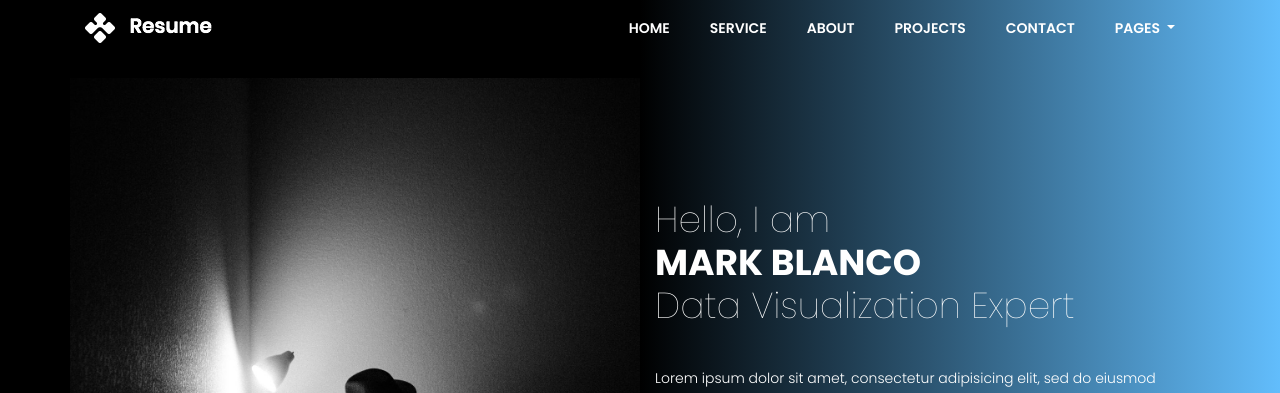
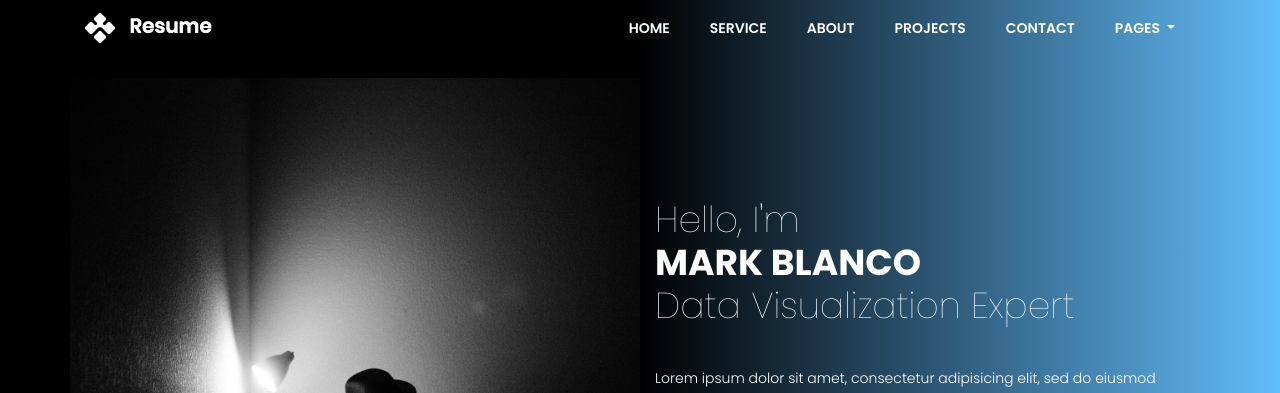
Before and after one commit to boombranco/boombranco.github.io, a Jekyll site: the page index.html, which Jekyll copies as it is, in a window 1280 px wide. Shown: the top 393 px of the page. Built offline with Jekyll 4.4.1, drawn with Linux system fonts in a browser that asks for light colours; nearby versions of some CDN libraries.

Commit message:
restarting my update to website

```diff
--- a/css/main.css
+++ b/css/main.css
@@ -2153,11 +2153,13 @@
   }
 }
 
+/*
 @media (max-width: 991px) {
   .banner-left h1 br {
     display: none;
   }
 }
+*/
 
 @media (max-width: 1199px) {
   .banner-left h1 {
@@ -2181,7 +2183,7 @@
   margin-top: 30px;
 }
 
-@media (max-width: 800px) {
+@media (max-width: 992px) {
   .banner-right {
     margin-top: 30px;
     margin-bottom: 30px;
--- a/index.html
+++ b/index.html
@@ -71,8 +71,10 @@
 					</div>
 					<div class="col-lg-6 col-md-12 banner-left">
 						<h1 class="text-white">
-							Hello, I am <br>
-							<span>Mark Blanco</span> <br>
+							Hello, I'm
+							<br>
+							<span>Mark Blanco</span>
+							<br>
 							Data Visualization Expert
 						</h1>
 						<p class="mx-auto text-white  mt-20 mb-40">
```
